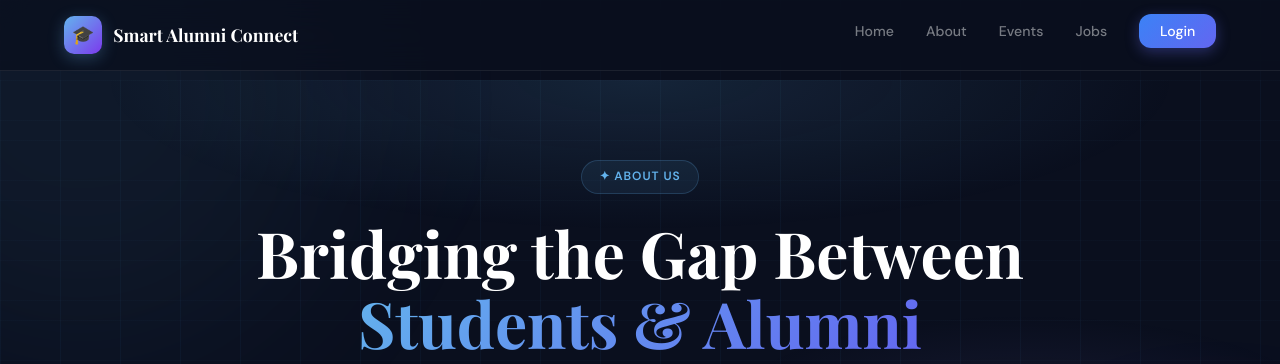
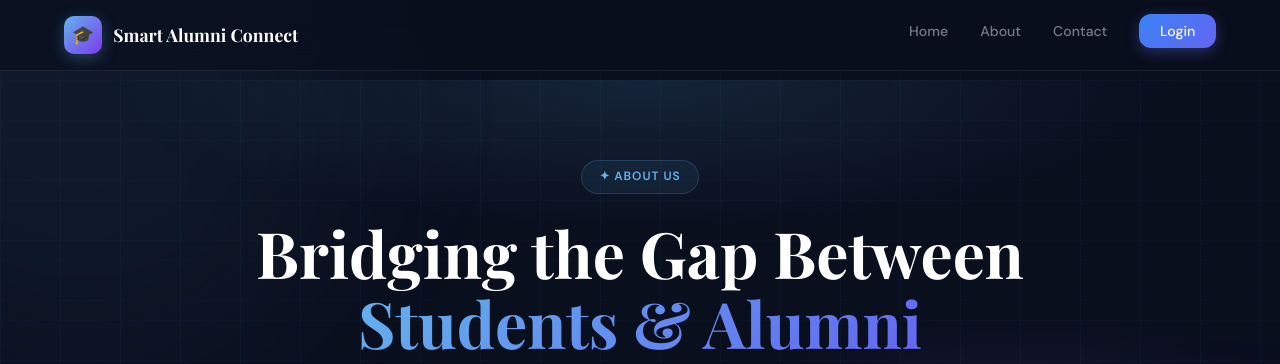
Before and after one commit to PrajwalItnal/Alumni-Portal, a Django app: page /about in a window 1280 px wide. Shown: the top 364 px of the page. Run offline with Django 4.2, Linux system fonts and the light colour scheme.

Commit message:
updating the base file

```diff
--- a/templates/base.html
+++ b/templates/base.html
@@ -296,12 +296,11 @@
       <span class="nav-brand-text">Smart Alumni Connect</span>
     </a>
     <ul class="nav-links">
-      <li><a href="#">Home</a></li>
-      <li><a href="#">About</a></li>
-      <li><a href="#">Events</a></li>
-      <li><a href="#">Jobs</a></li>
-      <li><a href="#" class="nav-cta">Login</a></li>
-    </ul>
+  <li><a href="{% url 'home' %}">Home</a></li>
+  <li><a href="{% url 'about' %}">About</a></li>
+  <li><a href="{% url 'contact' %}">Contact</a></li>
+  <li><a href="{% url 'login' %}" class="nav-cta">Login</a></li>
+</ul>
   </nav>
 
   <div class="page-wrapper">
```
